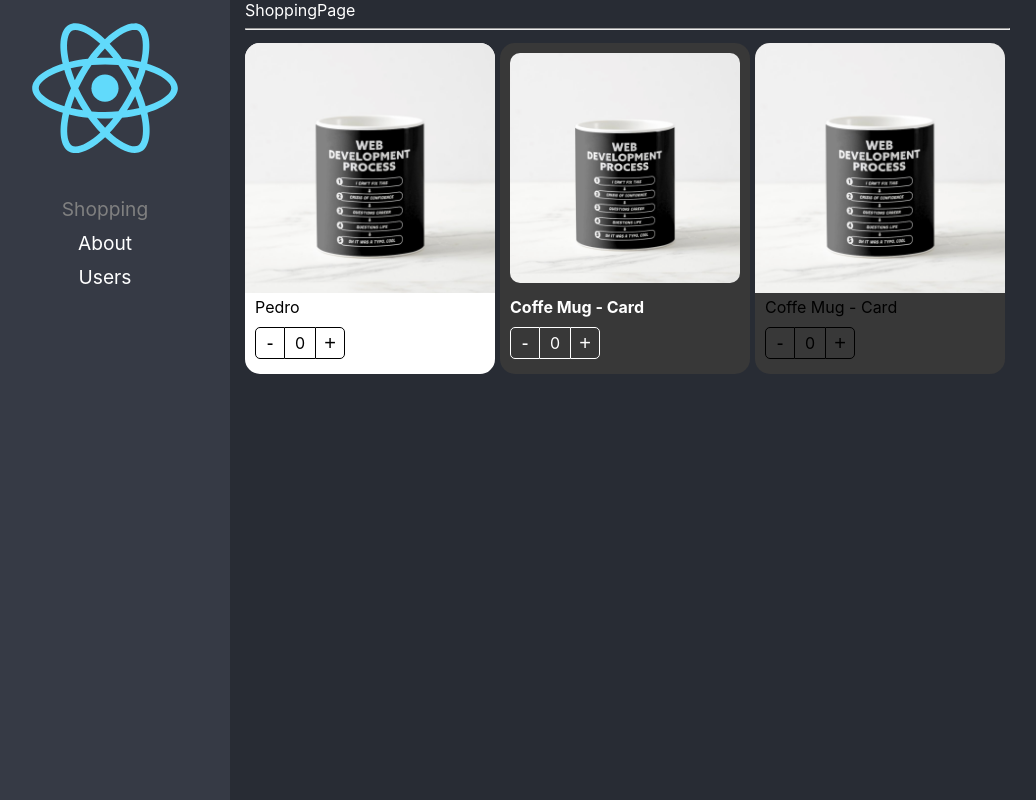
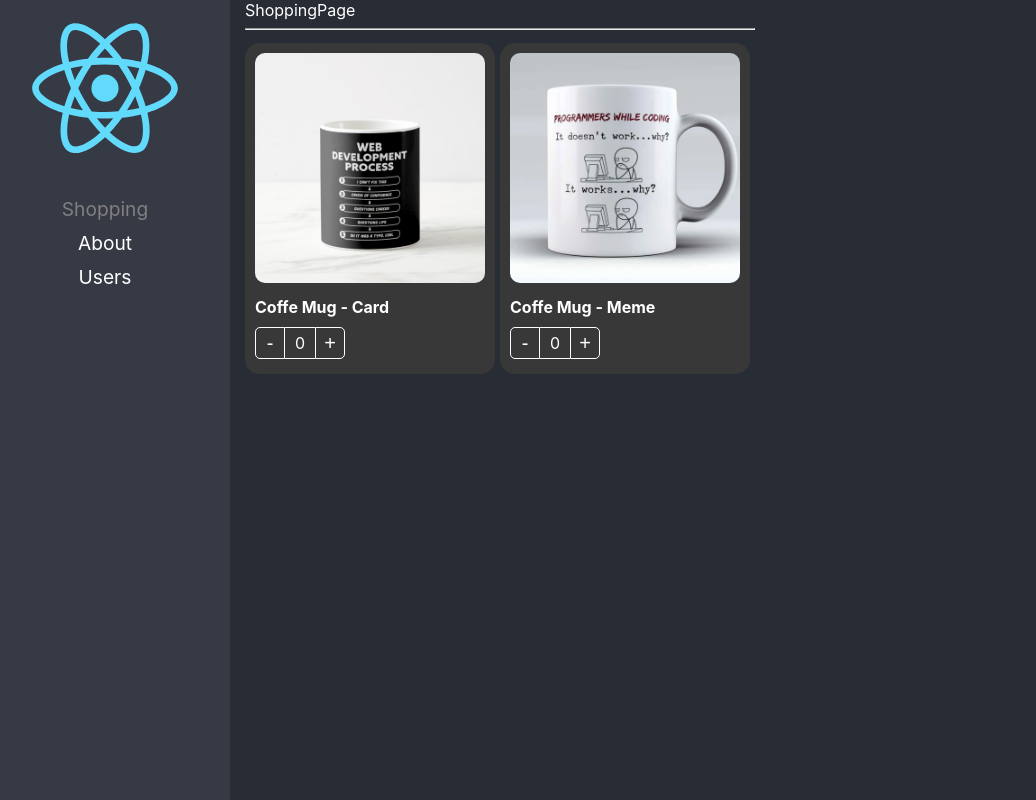
Before and after one commit to devBochi/react-adv, a React (Create React App) app: page / in a window 1280 px wide. Shown: the whole page, without its empty margins (20-1056 px from the left). Built offline with nearby package versions, Linux system fonts and the light colour scheme.

Commit message:
Control Props implementado

```diff
--- a/src/02-component-patterns/components/ProductCard.tsx
+++ b/src/02-component-patterns/components/ProductCard.tsx
@@ -1,7 +1,7 @@
 import styles from '../styles/styles.module.css'
 import { useProduct } from '../hooks/useProduct'
 import { createContext, ReactElement } from 'react'
-import { ProductContextProps, Product } from '../interfaces/interfaces';
+import { ProductContextProps, Product, onChangeArgs } from '../interfaces/interfaces';
 
 export const ProductContext = createContext({} as ProductContextProps);
 const {Provider} = ProductContext;
@@ -11,11 +11,13 @@
   product: Product,
   className?: string,
   style?: React.CSSProperties
+  value?: number;
+  onChange?: ( args : onChangeArgs ) => void
 }
 
-export const ProductCard = ({children , product, className, style }:Props) => {
+export const ProductCard = ({children , product, className, style, value, onChange }:Props) => {
 
-    const {counter, increaseBy} = useProduct()
+    const {counter, increaseBy} = useProduct({onChange, product, value})
 
   return (
     <Provider value={{
--- /dev/null
+++ b/src/02-component-patterns/data/products.ts
@@ -0,0 +1,15 @@
+import { Product } from "../interfaces/interfaces"
+
+const product1 = {
+    id: '1',
+    title: 'Coffe Mug - Card',
+    img: './coffee-mug.png'
+  }
+
+  const product2 = {
+    id: '2',
+    title: 'Coffe Mug - Meme',
+    img: './coffee-mug2.png'
+  }
+
+export const products: Product[] = [product1, product2];
--- a/src/02-component-patterns/hooks/useProduct.ts
+++ b/src/02-component-patterns/hooks/useProduct.ts
@@ -1,12 +1,37 @@
-import { useState } from "react"
+import { useEffect, useRef, useState } from "react"
+import { onChangeArgs, Product } from '../interfaces/interfaces';
 
-export function useProduct() {
+interface useProductArgs {
+    product:Product,
+    onChange?:(args: onChangeArgs) => void
+    value?: number
+}
 
-    const [counter, setCounter] = useState(0)
+export function useProduct( {onChange, product, value = 0}: useProductArgs ) {
+
+    const isControlled = useRef(!!onChange)
+
+    const [counter, setCounter] = useState(value)
 
     const increaseBy = (value: number) => {
-        setCounter(prev => Math.max(prev + value, 0))
+
+        if(isControlled.current) {
+            return onChange!({
+                product,
+                count:value
+            });
+        }
+
+        const newValue = Math.max(counter + value, 0)
+
+        setCounter(newValue)
+
+        onChange && onChange({count: newValue,product});
     }
+
+    useEffect(()=>{
+        setCounter(value)
+    },[value])
 
     return {
         counter,
--- /dev/null
+++ b/src/02-component-patterns/hooks/useShoppingCart.ts
@@ -0,0 +1,43 @@
+import { useState } from "react";
+import { Product, ProductInCart } from "../interfaces/interfaces";
+
+export const useShoppingCart = () => {
+
+    const [shoppingCart, setShoppingCart] = useState<{ [key: string] : ProductInCart }>({});
+
+    const onProductCountChange = ({product, count}:{product: Product, count: number}) => {
+
+    setShoppingCart( oldShoppingCart => {
+
+      const productInCart: ProductInCart = oldShoppingCart[product.id] || {...product, count: 0};
+      // Sumar o restar cantidad
+      if( Math.max(productInCart.count + count, 0) > 0 ){
+        productInCart.count += count;
+        return {
+          ...oldShoppingCart,
+          [product.id]: productInCart
+        }
+      }
+      // Borrar el producto - borrar en objeto a traves de destructuracion
+      const {[product.id]: toDelete, ...rest } = oldShoppingCart;
+      return rest
+    })}
+
+    return {
+        shoppingCart,
+        onProductCountChange
+    }
+}
+
+// IMPLEMENTACION MAS FACIL
+// if (count === 0) {
+//   delete oldShoppingCart[product.id] // tambien se puede usar destructuracion en el caso de usar un backup para deshacer el borrado
+//   return {
+//     ...oldShoppingCart
+//   }
+// }
+
+// return {
+//   ...oldShoppingCart,
+//   [product.id]: {...product, count}
+// }
--- a/src/02-component-patterns/pages/ShoppingPage.tsx
+++ b/src/02-component-patterns/pages/ShoppingPage.tsx
@@ -1,13 +1,13 @@
 import { ProductCard, ProductButtons, ProductTitle, ProductImage } from '../components';
 import '../styles/custom-styles.css'
-
-const product = {
-  id: '1',
-  title: 'Coffe Mug - Card',
-  img: './coffee-mug.png'
-}
+import { useShoppingCart } from '../hooks/useShoppingCart';
+import { products } from '../data/products';
 
 const ShoppingPage = () => {
+
+  const {shoppingCart, onProductCountChange} = useShoppingCart();
+
+
   return (
     <div>
         ShoppingPage
@@ -18,27 +18,48 @@
           flexDirection: 'row',
           flexWrap: 'wrap'
         }}>
-          <ProductCard product={product}>
-            <ProductCard.Image />
-            <ProductCard.Title title='Pedro'/>
-            <ProductCard.Buttons />
-          </ProductCard>
+          {
+            products.map( (product) => {
+              return (
                   <ProductCard
+                  key={product.id}
                   product={product}
                   className='bg-dark'
+                  value={shoppingCart[product.id]?.count || 0}
+                  onChange={onProductCountChange}
                   >
                     <ProductImage className='custom-image'/>
                     <ProductTitle className='text-white text-bold'/>
                     <ProductButtons className='custom-buttons'/>
                   </ProductCard>
+                )
+              })
+          }
+        </div>
+        <div className='shopping-cart'>
+          {
+            Object.entries(shoppingCart).map(([key, product])=> (
               <ProductCard
+              key={key}
               product={product}
-            className='bg-dark'
+              className='bg-dark text-white'
+              style={{
+                width: '100px'
+              }}
+              value={product.count}
+              onChange={onProductCountChange}
               >
-            <ProductImage />
-            <ProductTitle />
-            <ProductButtons />
+                    <ProductImage className='custom-image' style={{boxShadow: '10px 10px 10px rgba(0,0,0,0)'}}/>
+                    <ProductButtons
+                    className='custom-buttons'
+                    style={{
+                      display:'flex',
+                      justifyContent:'center'
+                    }}
+                    />
                   </ProductCard>
+            ))
+          }
         </div>
     </div>
   )
--- a/src/02-component-patterns/styles/custom-styles.css
+++ b/src/02-component-patterns/styles/custom-styles.css
@@ -20,3 +20,9 @@
     color: white;
     border-color: white;
 }
+
+.shopping-cart {
+    position: fixed;
+    top: 0px;
+    right: 10px;
+}
```
Also changed, not shown: src/02-component-patterns/interfaces/interfaces.ts (+9 -0 lines), public/coffee-mug2.png (added). Lines whose indentation alone changed are shown as unchanged.
